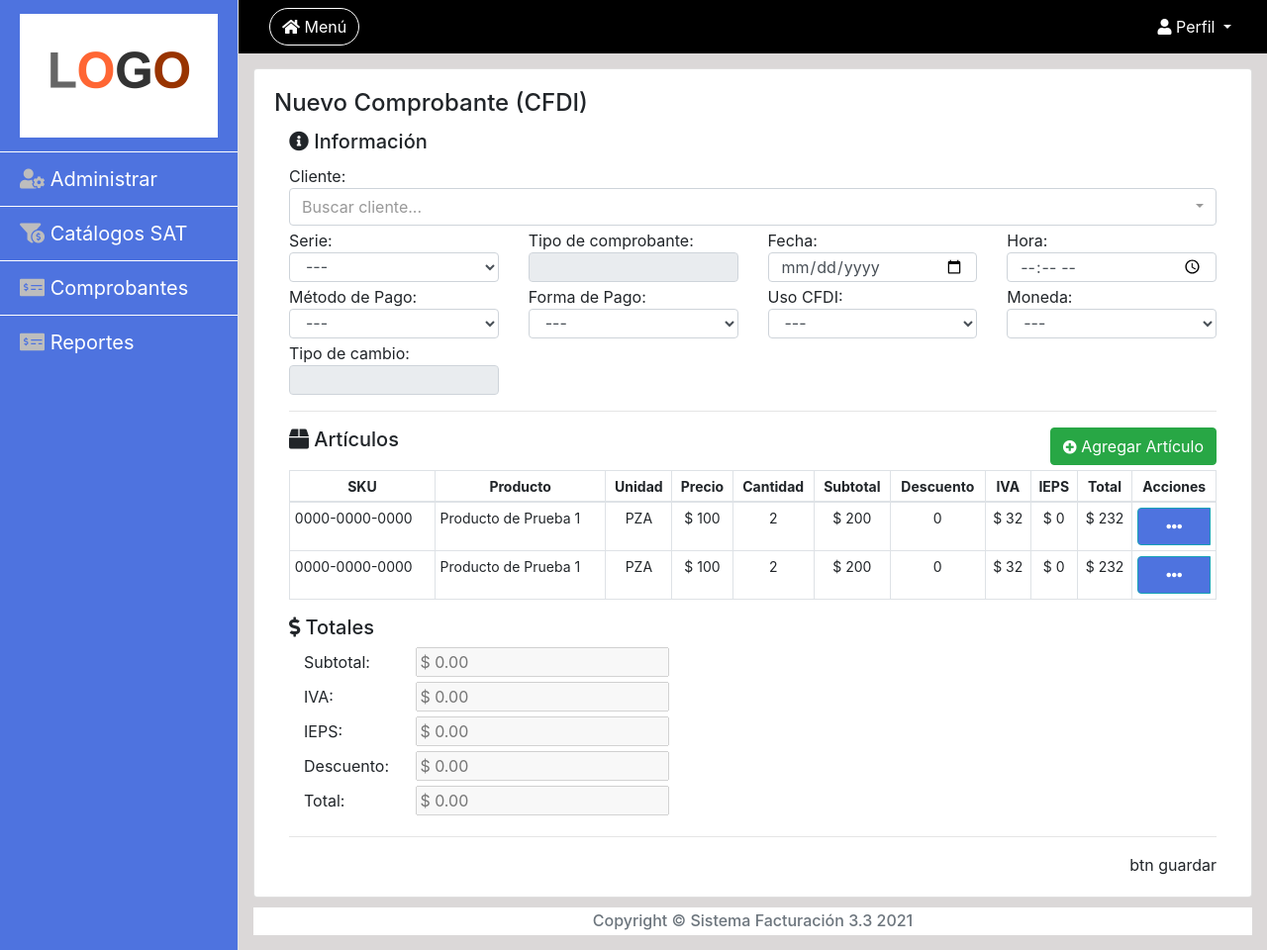
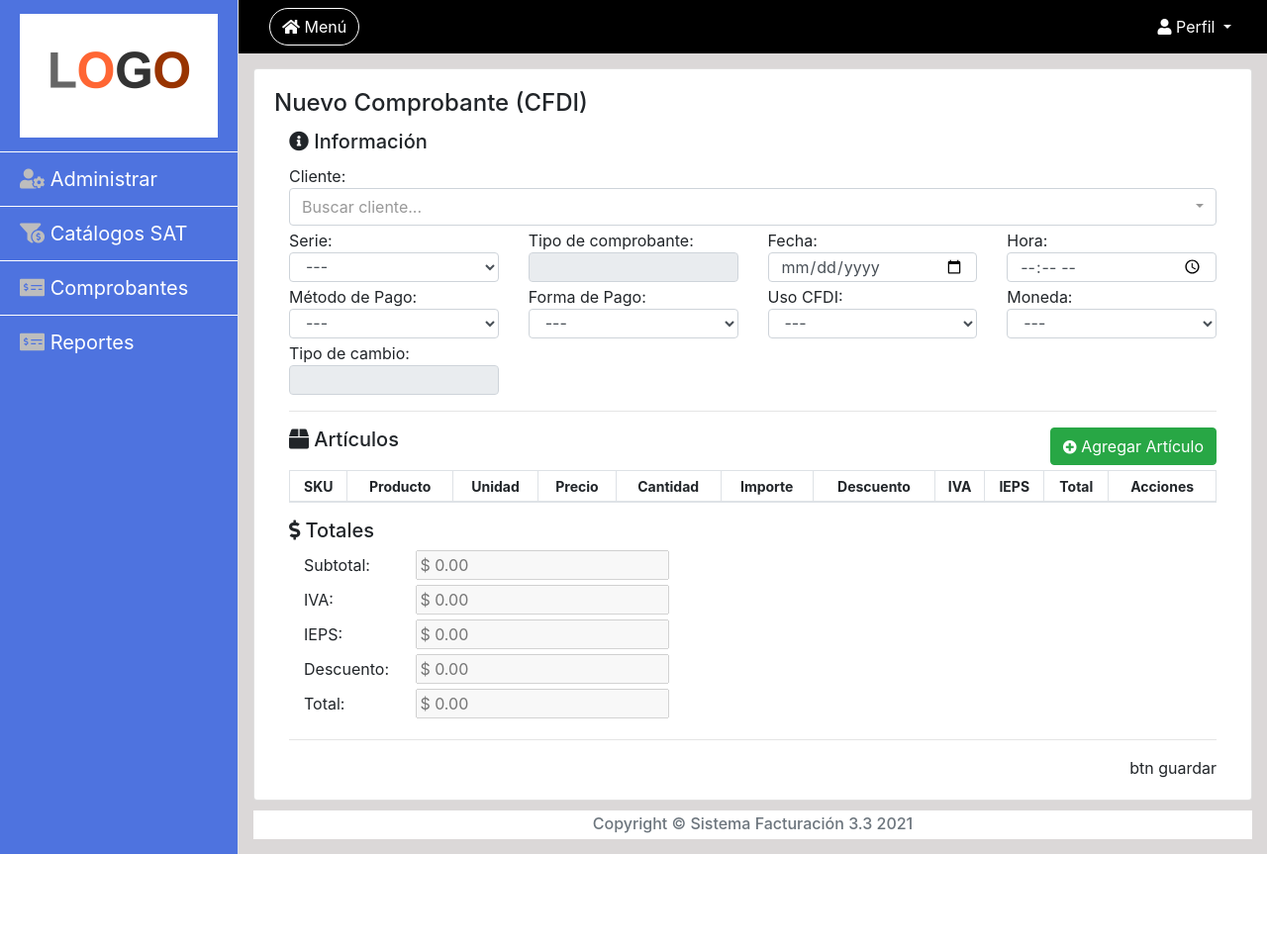
Before and after one commit to eddgalan/SistemaFacturacion3.3, a PHP site: template views/modules/cfdis/nuevo_cfdi.php in a window 1280 px wide. Shown: the whole page at 99% size. After the commit the page ends 863 px from the top, so only its background shows below. Run offline with PHP 8.4, Linux system fonts and the light colour scheme; the template is opened without the code that fills it: most values are stand-ins (such as "Sample title", 1, 10 or a date in 2020); lists and menus that the app fills with data are empty; some libraries are stand-ins or nearby versions.

Commit message:
Front de Nuevo CFDI

```diff
--- /dev/null
+++ b/views/assets/js/producto.js
@@ -0,0 +1,167 @@
+var productos=[];
+
+$(document).ready(function (){
+  /* ..:: SELECT  PRODUCTO ::.. */
+  $("select[name='producto']").change(function(){
+    var token = $("input[name='token']").val();
+    var id = $(this).val();
+
+    $.ajax({
+      type: "POST",
+      dataType: 'json',
+      url: "../../API/productos/get_producto/" + id,
+      data: {"token":token},
+      success: function(resp){
+        // Obtiene los datos del servicio
+        var id = resp.data.Id;
+        var sku = resp.data.SKU;
+        var descripcion = resp.data.ProductoNombre;
+        var clave_sat = resp.data.ProductoClaveSAT;
+        var unidad_clave = resp.data.UnidadClave;
+        var unidad_nombre = resp.data.UnidadNombre;
+        var precio = resp.data.ProductoPrecio;
+        var impuesto_desc = resp.data.ImpuestoDesc;
+        var impuesto_clave = resp.data.ImpuestoClave;
+        var impuesto_tasa = resp.data.ImpuestoTasa;
+        // Setea los datos en el formulario
+        $("input[name='clave_sat']").val(clave_sat);
+        $("input[name='unidad']").val(unidad_clave + " | " + unidad_nombre);
+        $("input[name='precio']").val(precio);
+        $("input[name='impuesto']").val(impuesto_desc + " | " + impuesto_tasa + "%");
+        // Inputs Ocultos
+        $("input[name='sku']").val(sku);
+        $("input[name='descripcion']").val(descripcion);
+        $("input[name='clave_unidad']").val(unidad_clave);
+        $("input[name='unidad_desc']").val(unidad_nombre);
+        $("input[name='clave_impuesto']").val(impuesto_clave);
+        $("input[name='tasa_impuesto']").val(impuesto_tasa);
+
+        $("button[name='add_product']").removeAttr("disabled");
+      },
+      error : function(xhr, status) {
+        console.log(xhr);
+      }
+    });
+  });
+  /* ..:: ADD PRODUCTO ::.. */
+  $("button[name='add_product']").click(function(){
+    var cantidad = $("input[name='cantidad']").val();
+    var descuento = parseFloat($("input[name='descuento_prod']").val());
+    var precio = $("input[name='precio']").val();
+    if(descuento==""){
+      descuento = 0;
+    }
+    // Valida cantidad y descuento
+    if($.isNumeric(cantidad) && cantidad > 0 && $.isNumeric(descuento) && $.isNumeric(precio)) {
+      var importe = Math.round(parseFloat(cantidad) * parseFloat(precio), 4);
+      // Valida importe >= descuento ¿?
+      if(importe >= descuento){
+        // Obtiene los datos del formulario
+        var sku = $("input[name='sku']").val();
+        var descripcion = $("input[name='descripcion']").val();
+        var clave_prodserv = $("input[name='clave_sat']").val();
+        var clave_unidad = $("input[name='unidad']").val();
+        var clave_impuesto = $("input[name='impuesto']").val();
+        var clave_unidad = $("input[name='clave_unidad']").val();
+        var unidad = $("input[name='unidad_desc']").val();
+        var impuesto = $("input[name='clave_impuesto']").val();
+        var tasa = $("input[name='tasa_impuesto']").val();
+
+        if(impuesto=="002"){
+          var iva = Math.round(parseFloat(tasa) * importe, 4);
+          var ieps = 0;
+        }else{
+          var ieps = Math.round(parseFloat(tasa) * importe, 4);
+          var iva = 0;
+        }
+
+        json_producto = {
+          "sku":sku,
+          "descripcion":descripcion,
+          "unidad_nombre":unidad,
+          "unidad_clave":clave_unidad,
+          "precio":precio,
+          "cantidad":cantidad,
+          "importe": importe,
+          "descuento":descuento,
+          "iva":iva,
+          "ieps":ieps,
+          "impuesto_importe":parseFloat(tasa) * importe,
+          "impuesto_tasa_cuota":tasa,
+          "impuesto_clave":impuesto,
+          "impuesto_base":importe,
+          "total":importe - descuento + (parseFloat(tasa) * importe)
+        }
+        productos.push(json_producto);
+        create_table();
+      }
+    }else{
+      console.log("NO Numeric");
+    }
+  });
+});
+
+function create_table(){
+  var subtotal=0, iva=0, ieps=0, desc=0, total=0;
+
+  for( let producto of productos ){
+    var table_body = "<tr>"+
+        "<td>" + producto.sku + "</td>"+
+        "<td>" + producto.descripcion + "</td>"+
+        "<td class='text-center'>"+ producto.unidad_nombre +"</td>"+
+        "<td class='text-center'>$"+ producto.precio +"</td>"+
+        "<td class='text-center'>"+ producto.cantidad +"</td>"+
+        "<td class='text-center'>$"+ producto.importe +"</td>"+
+        "<td class='text-center'>$"+ producto.descuento +"</td>"+
+        "<td class='text-center'>$"+ producto.iva +"</td>"+
+        "<td class='text-center'>$"+ producto.ieps +"</td>"+
+        "<td class='text-center'>$"+ producto.total +"</td>"+
+        "<td class='text-center'>"+
+          "<div class='btn-group' role='group' aria-label='Button group with nested dropdown' style='width:100%;'>"+
+            "<button id='btnGroupDrop1' style='background-color: #4e73df !important;' type='button' class='btn btn-info btn_options text-center' data-toggle='dropdown' aria-haspopup='true' aria-expanded='false'>"+
+              "<i class='fas fa-ellipsis-h icon_btn_options'></i>"+
+            "</button>"+
+            "<div class='dropdown-menu' aria-labelledby='btnGroupDrop1'>"+
+              "<a class='dropdown-item' href='#' data-toggle='modal' data-target='#modal_editar_producto' onclick='carga_datos_producto("+ producto.sku +")'>"+
+                "<i class='fas fa-edit color_blue'></i> Editar"+
+              "</a>"+
+              "<a class='dropdown-item' href='#' data-toggle='modal' data-target='#modal_eliminar_producto' onclick='carga_datos_producto("+ producto.sku +")'>"+
+                "<i class='fas fa-times color_red'></i> Eliminar"+
+              "</a>"+
+            "</div>"+
+          "</div>"+
+      "</td>"+
+    "</tr>";
+    /* ..:: Calcular Totales ::.. */
+    subtotal += producto.importe;
+    iva += producto.iva;
+    ieps += producto.ieps;
+    desc += producto.descuento;
+    total = subtotal - desc + iva + ieps;
+    /* ..:: Coloca los totales ::.. */
+    $("input[name='subtotal']").val(subtotal);
+    $("input[name='iva']").val(iva);
+    $("input[name='ieps']").val(ieps);
+    $("input[name='descuento']").val(desc);
+    $("input[name='total']").val(total);
+  }
+  $("tbody").append(table_body);
+  clear_inputs();
+}
+
+function clear_inputs(){
+  $("input[name='clave_sat']").val("");
+  $("input[name='unidad']").val("");
+  $("input[name='precio']").val("");
+  $("input[name='impuesto']").val("");
+
+  $("input[name='clave_unidad']").val("");
+  $("input[name='unidad_desc']").val("");
+  $("input[name='clave_impuesto']").val("");
+  $("input[name='tasa_impuesto']").val("");
+
+  $("input[name='cantidad']").val("");
+  $("input[name='descuento_prod']").val("");
+
+  $("button[name='add_product']").attr("disabled","disabled");
+}
--- a/views/modules/cfdis/nuevo_cfdi.php
+++ b/views/modules/cfdis/nuevo_cfdi.php
@@ -141,7 +141,7 @@
                                               <th>Unidad</th>
                                               <th>Precio</th>
                                               <th>Cantidad</th>
-                                              <th>Subtotal</th>
+                                              <th>Importe</th>
                                               <th>Descuento</th>
                                               <th>IVA</th>
                                               <th>IEPS</th>
@@ -150,60 +150,7 @@
                                             </tr>
                                           </thead>
                                           <tbody style="font-size:14px;">
-                                            <tr>
-                                              <td>0000-0000-0000</td>
-                                              <td>Producto de Prueba 1</td>
-                                              <td class="text-center">PZA</td>
-                                              <td class="text-center">$ 100</td>
-                                              <td class="text-center">2</td>
-                                              <td class="text-center">$ 200</td>
-                                              <td class="text-center">0</td>
-                                              <td class="text-center">$ 32</td>
-                                              <td class="text-center">$ 0</td>
-                                              <td class="text-center">$ 232</td>
-                                              <td class="text-center">
-                                                <div class="btn-group" role="group" aria-label="Button group with nested dropdown" style="width:100%;">
-                          												<button id="btnGroupDrop1" style="background-color: #4e73df !important;" type="button" class="btn btn-info btn_options text-center" data-toggle="dropdown" aria-haspopup="true" aria-expanded="false">
-                          													<i class="fas fa-ellipsis-h icon_btn_options"></i>
-                          												</button>
-                          												<div class="dropdown-menu" aria-labelledby="btnGroupDrop1">
-                          													<a class="dropdown-item" href="#" data-toggle="modal" data-target="#modal_editar_producto" onclick="carga_datos_producto()">
-                                                      <i class="fas fa-edit color_blue"></i> Editar
-                                                    </a>
-                          													<a class="dropdown-item" href="#" data-toggle="modal" data-target="#modal_eliminar_producto" onclick="carga_datos_producto()">
-                                                      <i class="fas fa-times color_red"></i> Eliminar
-                                                    </a>
-                          												</div>
-                          											</div>
-                                              </td>
-                                            </tr>
-                                            <tr>
-                                              <td>0000-0000-0000</td>
-                                              <td>Producto de Prueba 1</td>
-                                              <td class="text-center">PZA</td>
-                                              <td class="text-center">$ 100</td>
-                                              <td class="text-center">2</td>
-                                              <td class="text-center">$ 200</td>
-                                              <td class="text-center">0</td>
-                                              <td class="text-center">$ 32</td>
-                                              <td class="text-center">$ 0</td>
-                                              <td class="text-center">$ 232</td>
-                                              <td class="text-center">
-                                                <div class="btn-group" role="group" aria-label="Button group with nested dropdown" style="width:100%;">
-                          												<button id="btnGroupDrop1" style="background-color: #4e73df !important;" type="button" class="btn btn-info btn_options text-center" data-toggle="dropdown" aria-haspopup="true" aria-expanded="false">
-                          													<i class="fas fa-ellipsis-h icon_btn_options"></i>
-                          												</button>
-                          												<div class="dropdown-menu" aria-labelledby="btnGroupDrop1">
-                          													<a class="dropdown-item" href="#" data-toggle="modal" data-target="#modal_editar_producto" onclick="carga_datos_producto()">
-                                                      <i class="fas fa-edit color_blue"></i> Editar
-                                                    </a>
-                          													<a class="dropdown-item" href="#" data-toggle="modal" data-target="#modal_eliminar_producto" onclick="carga_datos_producto()">
-                                                      <i class="fas fa-times color_red"></i> Eliminar
-                                                    </a>
-                          												</div>
-                          											</div>
-                                              </td>
-                                            </tr>
+
                                           </tbody>
                                       </table>
                                     </div>
@@ -283,13 +230,29 @@
           <div class="modal-body">
             <div class="col-lg-12 col-md-12 col-sm-12">
               <div class="row">
+                <!-- Token -->
+                <div class="col-md-12 display_none">
+                  <input type="hidden" name="token" value="<?= $data['token']?>">
+                  <!-- sku -->
+                  <input type="hidden" name="sku" disabled>
+                  <!-- descripcion -->
+                  <input type="hidden" name="descripcion" disabled>
+                  <!-- Clave Unidad -->
+                  <input type="hidden" name="clave_unidad" disabled>
+                  <!-- Nombre Unidad -->
+                  <input type="hidden" name="unidad_desc" disabled>
+                  <!-- Tipo Impuesto -->
+                  <input type="hidden" name="clave_impuesto" disabled>
+                  <!-- Tasa impuesto  -->
+                  <input type="hidden" name="tasa_impuesto" disabled>
+                </div>
                 <div class="col-lg-12 col-md-12 col-sm-8">
-                  <label for="cliente"> Producto o servicio: </label><br>
-                  <select class="from-control selectpicker" name="cliente" data-live-search="true" style="width:100%;">
+                  <label for="producto"> Producto o servicio: </label><br>
+                  <select class="from-control selectpicker" name="producto" data-live-search="true" style="width:100%;">
                     <option value="0" disabled selected>Buscar producto/servicio...</option>
                     <?php
-                      foreach ($data['clientes'] as $cliente) {
-                        $html_option = "<option value='". $cliente['Id']. "'>". $cliente['RFC'] ." | ". $cliente['Nombre'] ."</option>\n";
+                      foreach ($data['productos'] as $producto) {
+                        $html_option = "<option value='". $producto['Id']. "'>". $producto['SKU'] ." | ". $producto['Nombre'] ."</option>\n";
                         echo $html_option;
                       }
                     ?>
@@ -303,7 +266,7 @@
                 <!-- Clave Unidad -->
                 <div class="col-lg-4">
                   <label for="clave_unidad"> Unidad: </label>
-                  <input type="text" class="form-control" name="clave_unidad" placeholder="0000" disabled>
+                  <input type="text" class="form-control" name="unidad" placeholder="-----" disabled>
                 </div>
                 <!-- Precio -->
                 <div class="col-lg-4">
@@ -315,29 +278,28 @@
                   <label for="impuesto"> Impuesto:  </label>
                   <input type="text" class="form-control" name="impuesto" placeholder="IVA / IEPS | Tasa" disabled>
                 </div>
-                <!-- Impuesto -->
+                <!-- Cantidad -->
                 <div class="col-lg-4">
                   <label for="cantidad"> Cantidad:  </label>
                   <input type="text" class="form-control" name="cantidad" placeholder="0.00">
                 </div>
-                <!-- Impuesto -->
+                <!-- Descuento -->
                 <div class="col-lg-4">
                   <label for="descuento"> Descuento:  </label>
-                  <input type="text" class="form-control" name="descuento" placeholder="$ 0.00">
+                  <input type="text" class="form-control" name="descuento_prod" placeholder="$ 0.00" value="0">
                 </div>
-
               </div>
             </div>
           </div>
           <div class="modal-footer">
-            <button type="button" class="btn btn-success"> <i class="fas fa-check"></i> Agregar </button>
+            <button type="button" name="add_product"class="btn btn-success" disabled> <i class="fas fa-check"></i> Agregar </button>
             <button type="button" class="btn btn-danger" data-dismiss="modal"> <i class="fas fa-times"></i> Cancelar</button>
           </div>
-
         </div>
       </div>
     </div>
     <?php include './views/modules/components/javascript.php'; ?>
+    <script type="text/javascript" src="<?=$data['host']?>/views/assets/js/producto.js"></script>
 </body>
 
 </html>
--- a/views/modules/components/navbar.php
+++ b/views/modules/components/navbar.php
@@ -5,7 +5,7 @@
                       <div class="dropdown" id="drop_perfil"><a class="dropdown-toggle" aria-expanded="false" data-toggle="dropdown" href="#"> <i class="fas fa-user"></i> Perfil&nbsp;</a>
                           <div class="dropdown-menu">
                             <a class="dropdown-item" href="#"> <i class="fas fa-id-card"></i> Perfil </a>
-                            <a class="dropdown-item" href="#"> <i class="fas fa-sign-out-alt" style="color:red;"></i> Cerrar sesión </a>
+                            <a class="dropdown-item" href="<?= $data['host']?>/logout"> <i class="fas fa-sign-out-alt" style="color:red;"></i> Cerrar sesión </a>
                           </div>
                       </div>
                   </div>
--- a/views/modules/components/sidebar.php
+++ b/views/modules/components/sidebar.php
@@ -11,9 +11,7 @@
                     <a class="nav-link" href="<?= $data['host'] ?>/administrar/usuarios"> <i class="fas fa-user"></i> Usuarios</a>
                     <a class="nav-link" href="<?= $data['host'] ?>/administrar/grupos"> <i class="fas fa-users"></i> Grupos</a>
                     <a class="nav-link" href="<?= $data['host'] ?>/administrar/emisores"> <i class="fas fa-building"></i> Emisores</a>
-                    <a class="nav-link" href="<?= $data['host'] ?>/administrar/articulos"> <i class="fas fa-box"></i> Artículos</a>
-                    <a class="nav-link" href="<?= $data['host'] ?>/administrar/variantes"> <i class="fas fa-barcode"></i> Variantes de artículos</a>
-                    <a class="nav-link" href="<?= $data['host'] ?>/administrar/marcas"> <i class="fas fa-trademark"></i> Marcas</a>
+                    <a class="nav-link" href="<?= $data['host'] ?>/administrar/prodserv"> <i class="fas fa-box"></i> Productos/Servicios</a>
                   </div>
                   <div class="seccion list-group-item list-group-item-action bg-light"><span> <i class="fas fa-funnel-dollar"></i> Catálogos SAT</span></div>
                   <div class="panel">
```
Also changed, not shown: controllers/api.php (+26 -0 lines), controllers/render.php (+8 -0 lines), models/producto.php (+51 -10 lines).
